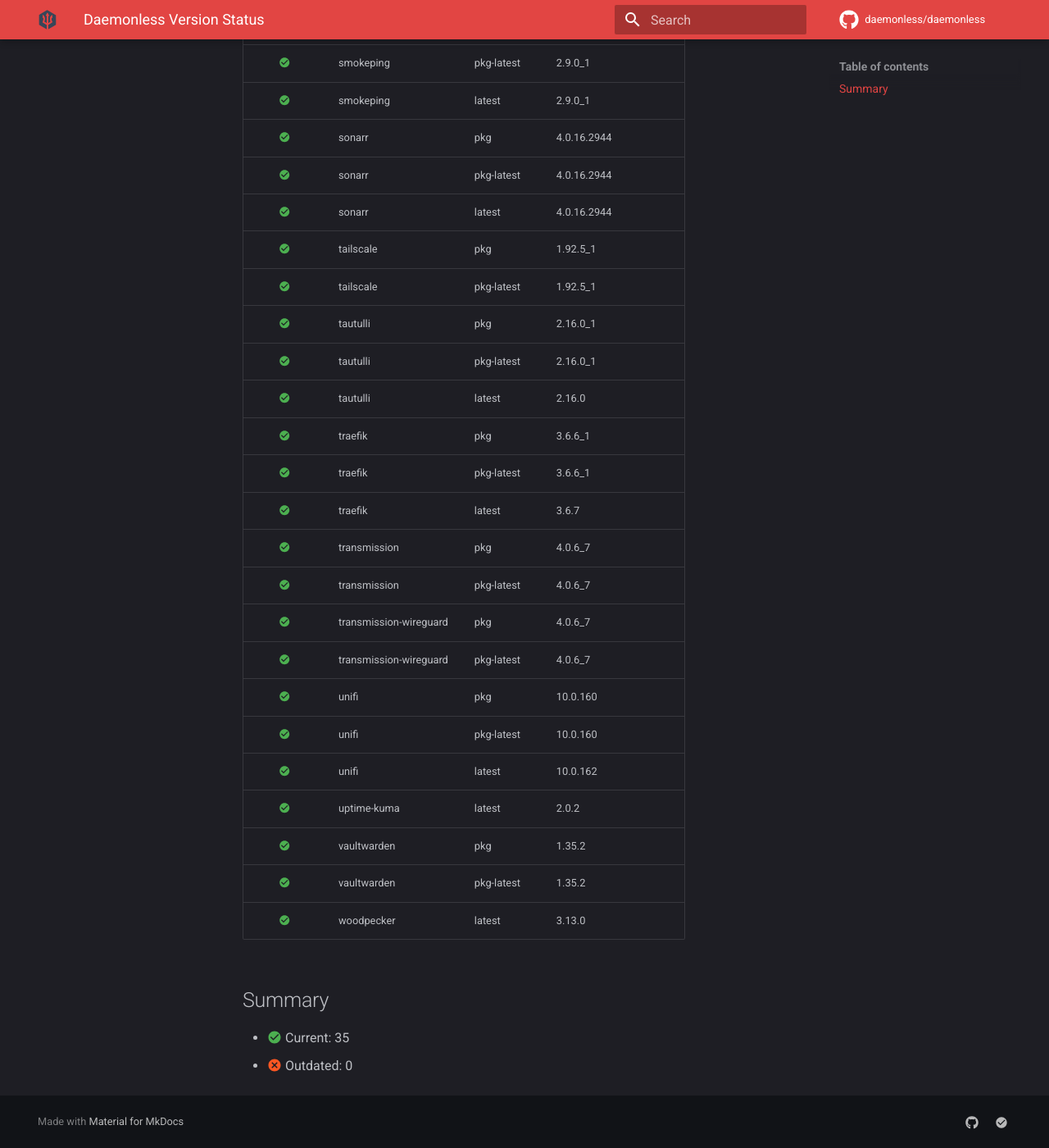
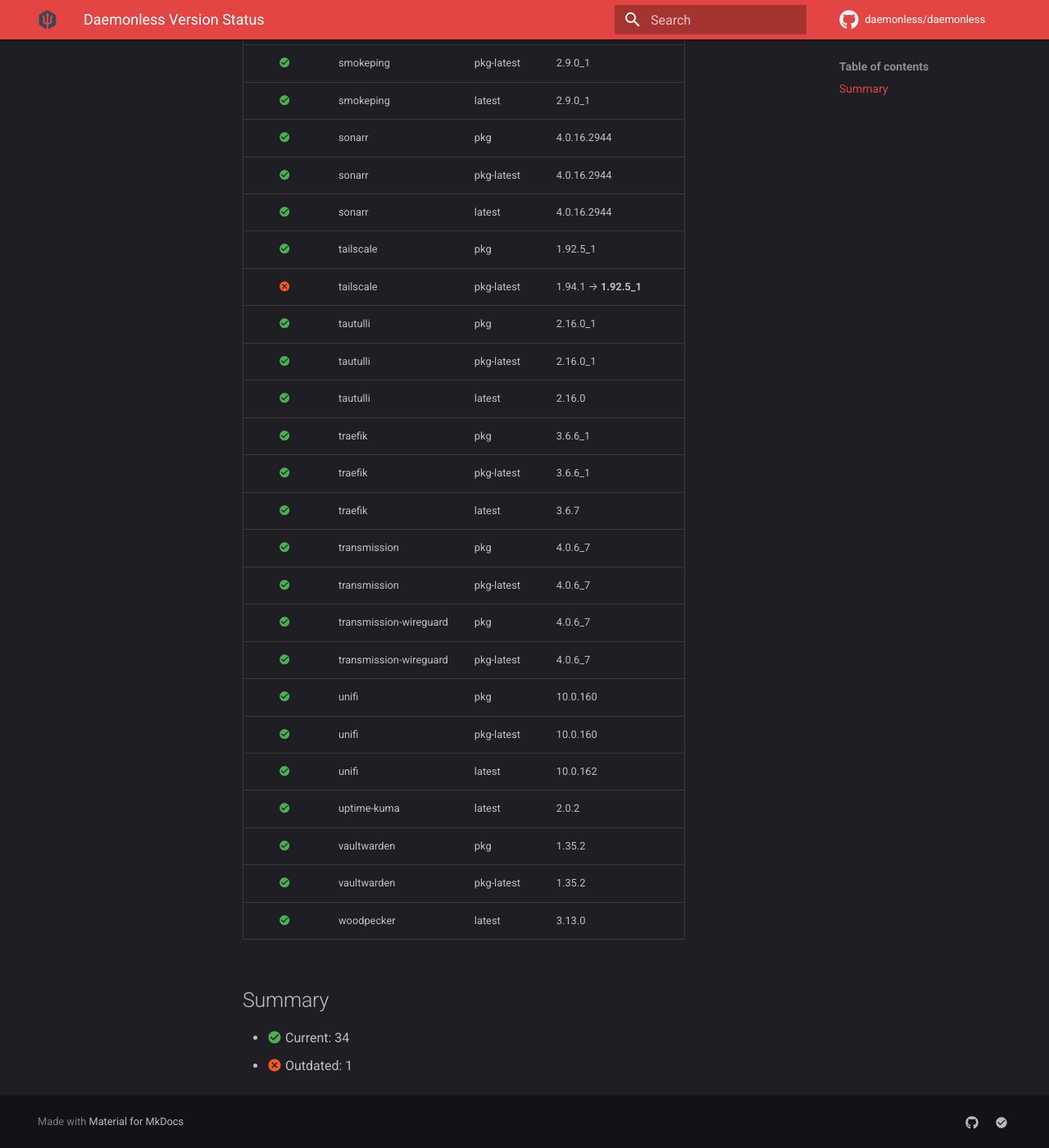
Before and after one commit to daemonless/daemonless-io, an MkDocs documentation site: the page built from docs/status.md, in a window 1280 px wide and 1400 px high, scrolled down 2356 px. Shown: the whole window at 82% size. Built offline with MkDocs 1.6.1 and Material for MkDocs 9.7.7, drawn with Linux system fonts in a browser that asks for light colours; comment, search, counter and statistics services are not loaded; some of the changed text lies outside the part shown.

Commit message:
Update version status [skip ci]

```diff
--- a/docs/status.md
+++ b/docs/status.md
@@ -41,7 +41,7 @@
 | :material-check-circle:{ .current } | prowlarr | pkg-latest | 2.3.0.5236 |
 | :material-check-circle:{ .current } | prowlarr | latest | 2.3.0.5236 |
 | :material-check-circle:{ .current } | radarr | pkg | 5.28.0.10274 |
-| :material-check-circle:{ .current } | radarr | pkg-latest | 6.0.4.10291 |
+| :material-check-circle:{ .current } | radarr | pkg-latest | 6.0.4.10291_1 |
 | :material-check-circle:{ .current } | radarr | latest | 6.0.4.10291 |
 | :material-check-circle:{ .current } | redis | pkg | 8.4.0_1 |
 | :material-check-circle:{ .current } | redis | pkg-latest | 8.4.0_1 |
@@ -55,7 +55,7 @@
 | :material-check-circle:{ .current } | sonarr | pkg-latest | 4.0.16.2944 |
 | :material-check-circle:{ .current } | sonarr | latest | 4.0.16.2944 |
 | :material-check-circle:{ .current } | tailscale | pkg | 1.92.5_1 |
-| :material-check-circle:{ .current } | tailscale | pkg-latest | 1.92.5_1 |
+| :material-close-circle:{ .outdated } | tailscale | pkg-latest | 1.94.1 → **1.92.5_1** |
 | :material-check-circle:{ .current } | tautulli | pkg | 2.16.0_1 |
 | :material-check-circle:{ .current } | tautulli | pkg-latest | 2.16.0_1 |
 | :material-check-circle:{ .current } | tautulli | latest | 2.16.0 |
@@ -76,5 +76,5 @@
 
 ## Summary
 
-- :material-check-circle:{ .current } Current: 35
-- :material-close-circle:{ .outdated } Outdated: 0
+- :material-check-circle:{ .current } Current: 34
+- :material-close-circle:{ .outdated } Outdated: 1
```
